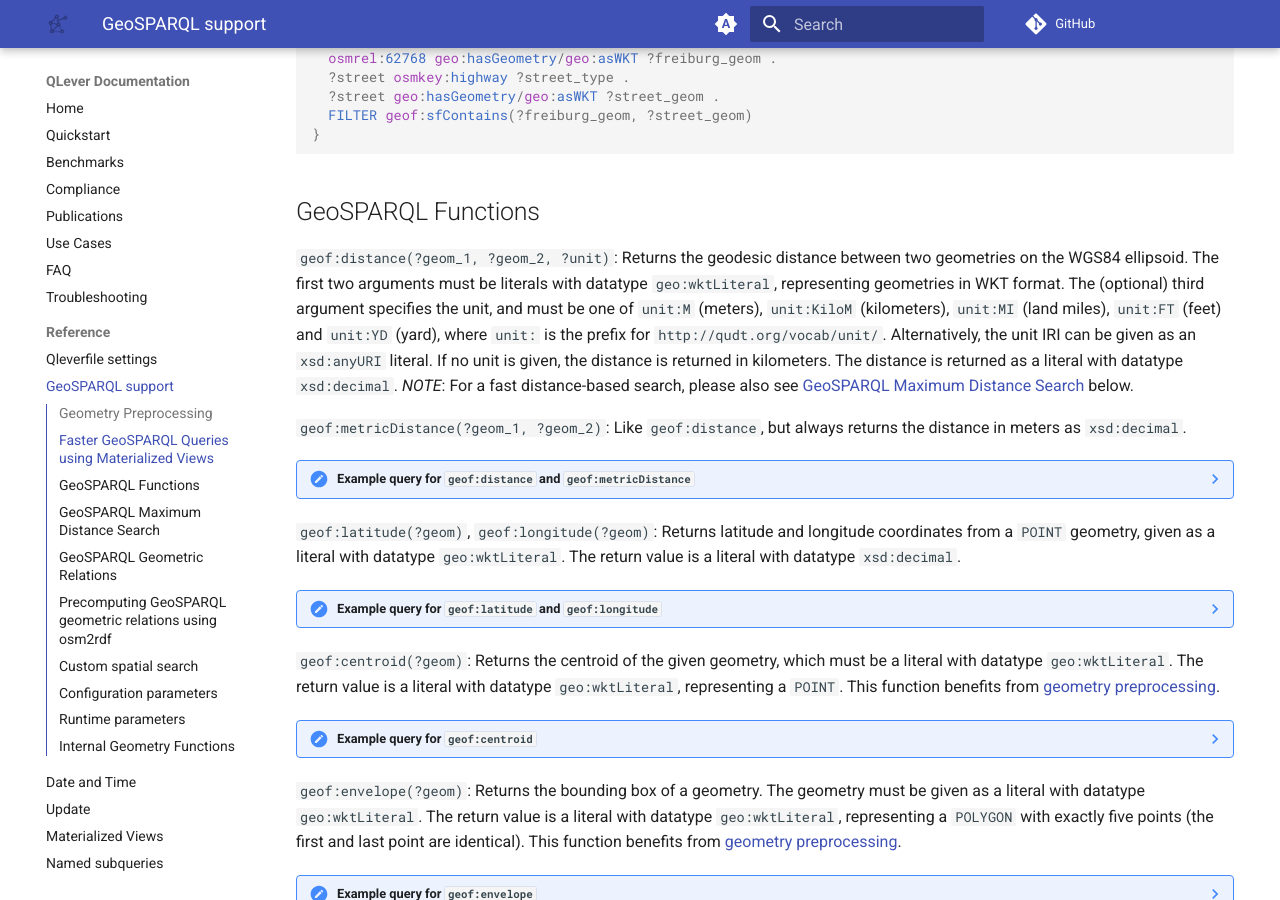
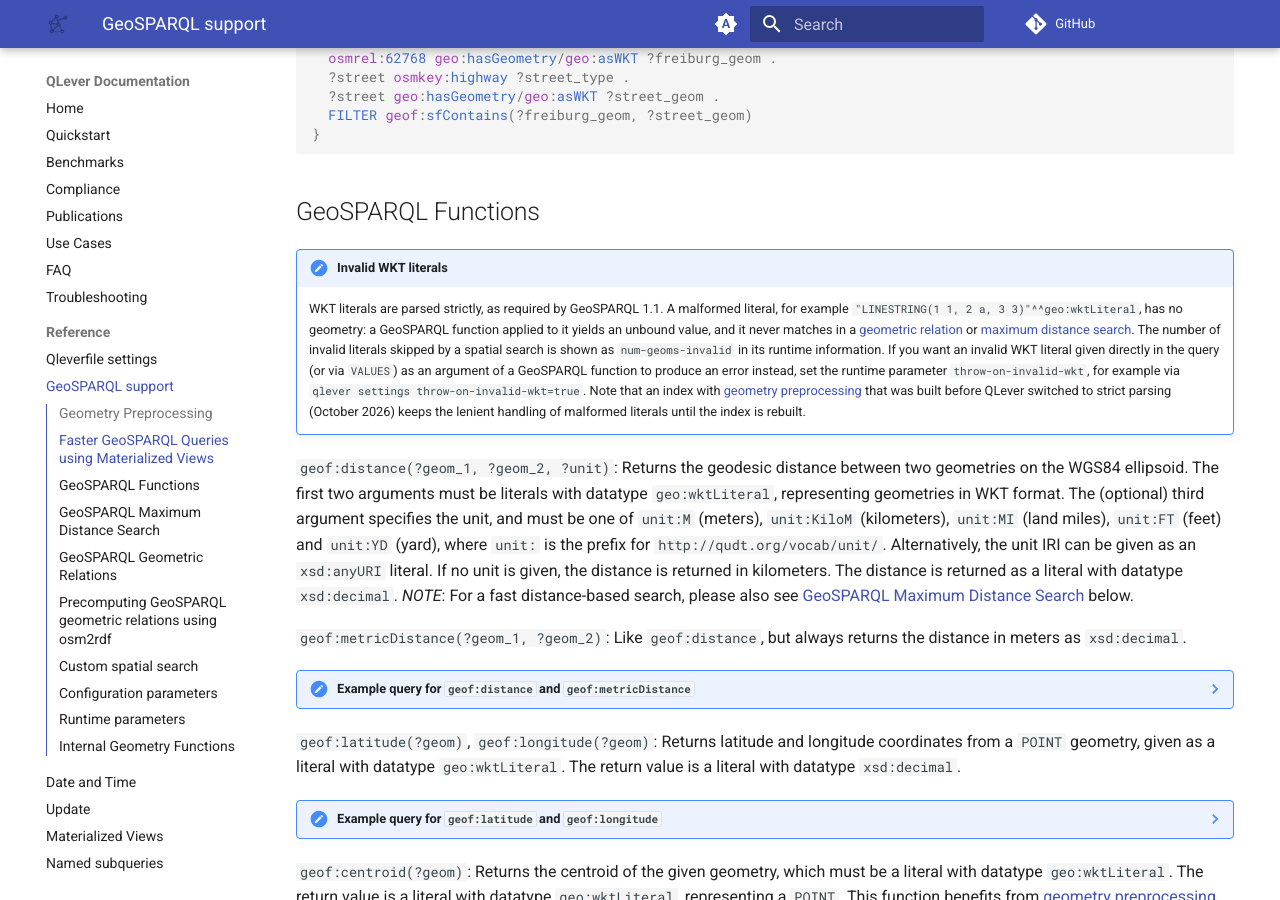
Before and after one commit to qlever-dev/qlever-docs, an MkDocs documentation site: the page built from docs/geosparql.md, in a window 1280 px wide and 900 px high, scrolled down 1113 px. Built offline with MkDocs 1.6.1 and Material for MkDocs 9.7.7, drawn with Linux system fonts in a browser that asks for light colours; plug-ins that fetch from the network failed and are left out; comment, search, counter and statistics services are not loaded; the version menu is left out.

Commit message:
Document strict parsing of WKT literals and throw-on-invalid-wkt

````diff
--- a/docs/geosparql.md
+++ b/docs/geosparql.md
@@ -44,6 +44,21 @@ SELECT * {
 ```
 
 ## GeoSPARQL Functions
+
+!!! note "Invalid WKT literals"
+    WKT literals are parsed strictly, as required by GeoSPARQL 1.1. A malformed
+    literal, for example `"LINESTRING(1 1, 2 a, 3 3)"^^geo:wktLiteral`, has no
+    geometry: a GeoSPARQL function applied to it yields an unbound value, and it
+    never matches in a [geometric relation](#geosparql-geometric-relations) or
+    [maximum distance search](#geosparql-maximum-distance-search). The number of
+    invalid literals skipped by a spatial search is shown as `num-geoms-invalid`
+    in its runtime information. If you want an invalid WKT literal given directly
+    in the query (or via `VALUES`) as an argument of a GeoSPARQL function to
+    produce an error instead, set the runtime parameter `throw-on-invalid-wkt`,
+    for example via `qlever settings throw-on-invalid-wkt=true`. Note that an
+    index with [geometry preprocessing](#geometry-preprocessing) that was built
+    before QLever switched to strict parsing (October 2026) keeps the lenient
+    handling of malformed literals until the index is rebuilt.
 
 `geof:distance(?geom_1, ?geom_2, ?unit)`<a id="geof-distance"></a>:
 Returns the geodesic distance between two geometries on the WGS84 ellipsoid.
````
